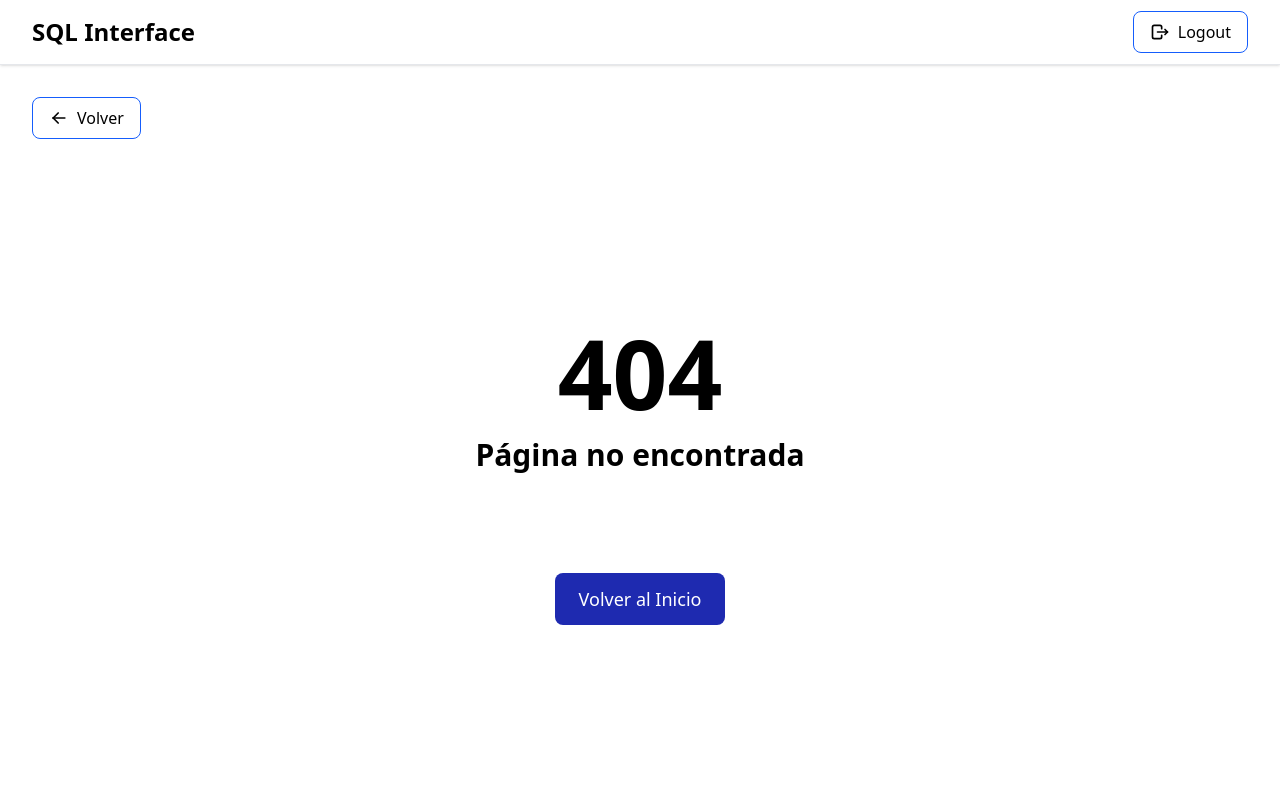
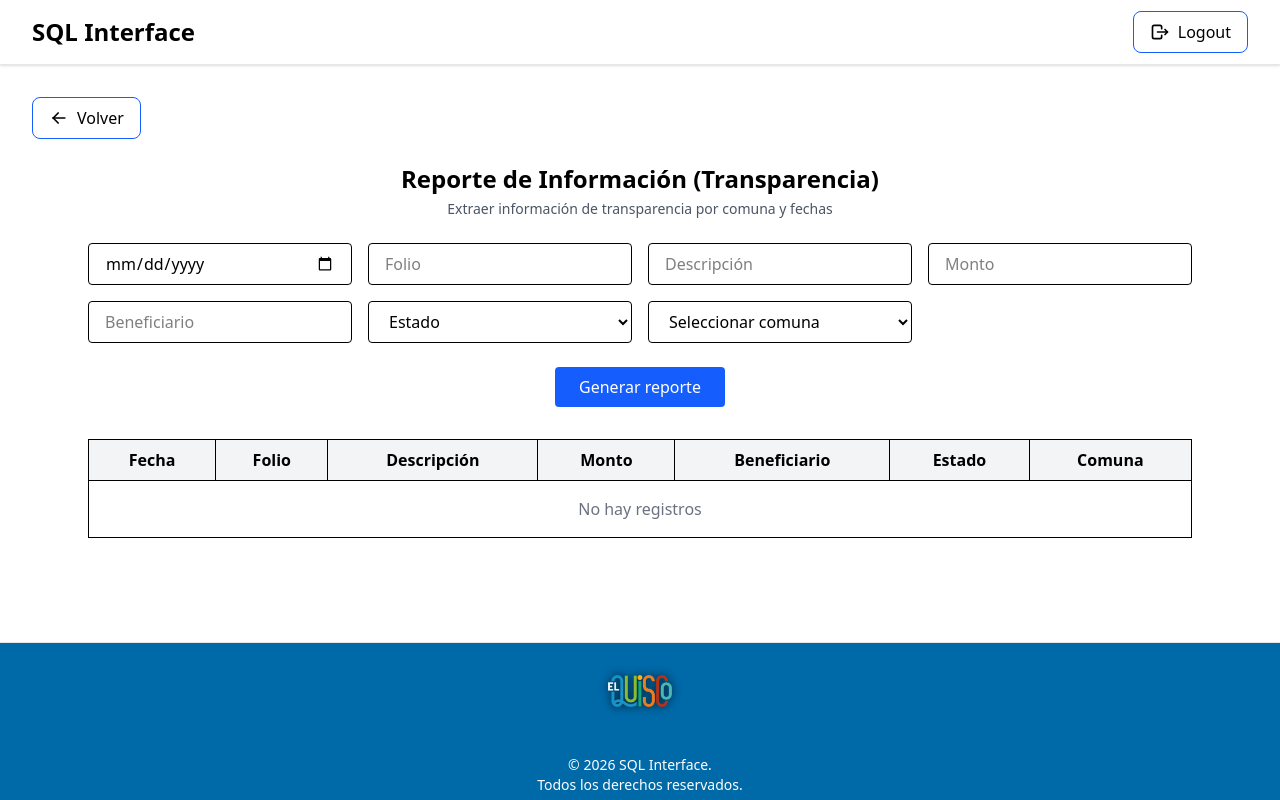
Before and after one commit to Nicolas-15/SQL_Interface, a Next.js app in the folder my-app/: page /consultas/reporte-transparencia in a window 1280 px wide. Before the commit this address had no page. Shown: the top 800 px of the page. Built offline with nearby package versions, Linux system fonts and the light colour scheme.

Commit message:
Se realizo cambios visuales en las paginas creadas anteriormente, ademas de agregar una nueva pagina para los reportes de transparencia en otros ajustes.

```diff
--- /dev/null
+++ b/my-app/app/(pages)/consultas/reporte-transparencia/page.tsx
@@ -0,0 +1,226 @@
+"use client";
+// Indica que este componente se ejecuta en el cliente (Next.js App Router)
+
+import { useState } from "react";
+
+/*
+  Tipo Reporte
+  Define la estructura de cada registro de transparencia
+*/
+type Reporte = {
+  fecha: string;          // Fecha del movimiento
+  folio: string;          // Número de folio
+  descripcion: string;    // Descripción del gasto
+  monto: string;          // Monto asociado
+  beneficiario: string;   // Persona o empresa beneficiada
+  estado: string;         // Estado del pago
+  comuna: string;         // Comuna asociada
+};
+
+export default function ReporteTransparencia() {
+  /*
+    Estado del formulario
+    Guarda los valores que el usuario escribe en los inputs
+  */
+  const [form, setForm] = useState<Reporte>({
+    fecha: "",
+    folio: "",
+    descripcion: "",
+    monto: "",
+    beneficiario: "",
+    estado: "",
+    comuna: "",
+  });
+
+  /*
+    Estado de la tabla
+    Guarda todos los reportes generados
+  */
+  const [reportes, setReportes] = useState<Reporte[]>([]);
+
+  /*
+    Función genérica para manejar cambios en inputs y selects
+    Usa el atributo "name" para saber qué campo actualizar
+  */
+  const handleChange = (
+    e: React.ChangeEvent<HTMLInputElement | HTMLSelectElement>
+  ) => {
+    const { name, value } = e.target;
+    setForm({ ...form, [name]: value });
+  };
+
+  /*
+    Función que se ejecuta al presionar "Generar reporte"
+    - Valida campos obligatorios
+    - Agrega el registro a la tabla
+    - Limpia el formulario
+  */
+  const generarReporte = () => {
+    if (!form.fecha || !form.folio || !form.comuna) {
+      alert("Complete los campos obligatorios");
+      return;
+    }
+
+    // Agrega el nuevo reporte a la lista
+    setReportes([...reportes, form]);
+
+    // Limpia el formulario después de guardar
+    setForm({
+      fecha: "",
+      folio: "",
+      descripcion: "",
+      monto: "",
+      beneficiario: "",
+      estado: "",
+      comuna: "",
+    });
+  };
+
+  return (
+    <div className="max-w-6xl mx-auto p-6 text-center">
+      {/* TÍTULO */}
+      <h1 className="text-2xl font-bold mb-1">
+        Reporte de Información (Transparencia)
+      </h1>
+
+      <p className="text-sm text-gray-600 mb-6">
+        Extraer información de transparencia por comuna y fechas
+      </p>
+
+      {/* FORMULARIO DE INGRESO */}
+      <div className="grid grid-cols-1 md:grid-cols-3 lg:grid-cols-4 gap-4 mb-6">
+
+        {/* Fecha (controlada con rango válido de años) */}
+        <input
+          type="date"
+          name="fecha"
+          min="2000-01-01"
+          max="2099-12-31"
+          value={form.fecha}
+          onChange={handleChange}
+          className="border rounded px-4 py-2"
+        />
+
+        {/* Folio (solo números, largo máximo 8) */}
+        <input
+          type="text"
+          name="folio"
+          placeholder="Folio"
+          maxLength={8}
+          pattern="[0-9]*"
+          inputMode="numeric"
+          value={form.folio}
+          onChange={handleChange}
+          className="border rounded px-4 py-2"
+        />
+
+        {/* Descripción del gasto */}
+        <input
+          type="text"
+          name="descripcion"
+          placeholder="Descripción"
+          value={form.descripcion}
+          onChange={handleChange}
+          className="border rounded px-4 py-2"
+        />
+
+        {/* Monto (solo números positivos) */}
+        <input
+          type="number"
+          name="monto"
+          placeholder="Monto"
+          min={0}
+          max={999999999}
+          value={form.monto}
+          onChange={handleChange}
+          className="border rounded px-4 py-2"
+        />
+
+        {/* Beneficiario */}
+        <input
+          type="text"
+          name="beneficiario"
+          placeholder="Beneficiario"
+          value={form.beneficiario}
+          onChange={handleChange}
+          className="border rounded px-4 py-2"
+        />
+
+        {/* Estado del trámite */}
+        <select
+          name="estado"
+          value={form.estado}
+          onChange={handleChange}
+          className="border rounded px-4 py-2"
+        >
+          <option value="">Estado</option>
+          <option value="Aprobado">Aprobado</option>
+          <option value="Pendiente">Pendiente</option>
+        </select>
+
+        {/* Selección de comuna */}
+        <select
+          name="comuna"
+          value={form.comuna}
+          onChange={handleChange}
+          className="border rounded px-4 py-2"
+        >
+          <option value="">Seleccionar comuna</option>
+          <option value="Providencia">Providencia</option>
+          <option value="Santiago">Santiago</option>
+          <option value="Las Condes">Las Condes</option>
+          <option value="Ñuñoa">Ñuñoa</option>
+          <option value="Macul">Macul</option>
+          <option value="Peñalolén">Peñalolén</option>
+        </select>
+      </div>
+
+      {/* BOTÓN */}
+      <button
+        onClick={generarReporte}
+        className="bg-blue-600 hover:bg-blue-700 text-white px-6 py-2 rounded mb-8"
+      >
+        Generar reporte
+      </button>
+
+      {/* TABLA DE RESULTADOS */}
+      <div className="overflow-x-auto">
+        <table className="min-w-full border">
+          <thead className="bg-gray-100">
+            <tr>
+              <th className="border px-3 py-2">Fecha</th>
+              <th className="border px-3 py-2">Folio</th>
+              <th className="border px-3 py-2">Descripción</th>
+              <th className="border px-3 py-2">Monto</th>
+              <th className="border px-3 py-2">Beneficiario</th>
+              <th className="border px-3 py-2">Estado</th>
+              <th className="border px-3 py-2">Comuna</th>
+            </tr>
+          </thead>
+
+          <tbody>
+            {reportes.length === 0 ? (
+              <tr>
+                <td colSpan={7} className="text-center py-4 text-gray-500">
+                  No hay registros
+                </td>
+              </tr>
+            ) : (
+              reportes.map((r, i) => (
+                <tr key={i}>
+                  <td className="border px-3 py-2">{r.fecha}</td>
+                  <td className="border px-3 py-2">{r.folio}</td>
+                  <td className="border px-3 py-2">{r.descripcion}</td>
+                  <td className="border px-3 py-2">{r.monto}</td>
+                  <td className="border px-3 py-2">{r.beneficiario}</td>
+                  <td className="border px-3 py-2">{r.estado}</td>
+                  <td className="border px-3 py-2">{r.comuna}</td>
+                </tr>
+              ))
+            )}
+          </tbody>
+        </table>
+      </div>
+    </div>
+  );
+}
```
